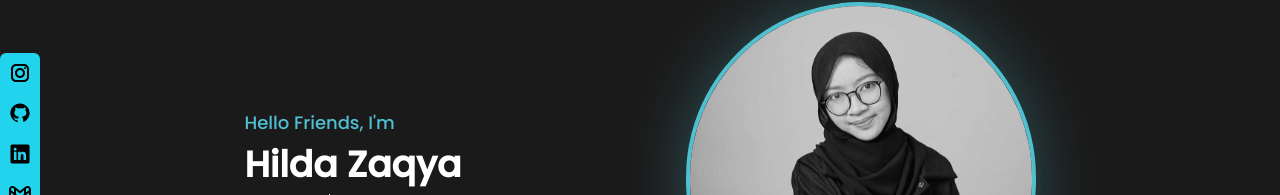
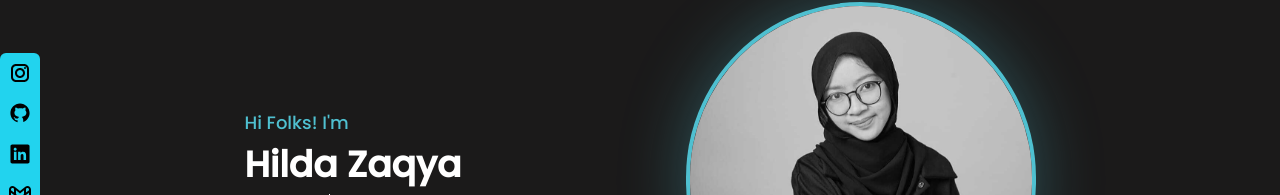
Before and after one commit to hildazaqya/vue3-portfolio, a Vue app: page / in a window 1280 px wide. Shown: the part 235-430 px from the top of the page. Built offline with nearby package versions, Linux system fonts and the light colour scheme.

Commit message:
change content in section Home

```diff
--- a/src/views/Home.vue
+++ b/src/views/Home.vue
@@ -3,7 +3,7 @@
     class="min-h-[65vh] flex-col-reverse md:min-h-[80vh] gap-8 md:gap-36 w-screen bg-blacky flex md:flex-row items-center justify-center"
     id="home">
     <div class="text-center justify-start flex flex-col md:text-left" data-aos="fade-down">
-      <h2 class="text-bluesky text-lg px py-1">Hello Friends, I'm</h2>
+      <h2 class="text-bluesky text-lg px py-1">Hi Folks! I'm</h2>
       <h1 class="font-bold text-4xl text-white py-1">Hilda Zaqya</h1>
       <h2
         class="typewrite text-bluesky text-bold text-lg py-1 text-transparent bg-clip-text bg-gradient-to-r from-slate-100 to-cyan-500"
```
